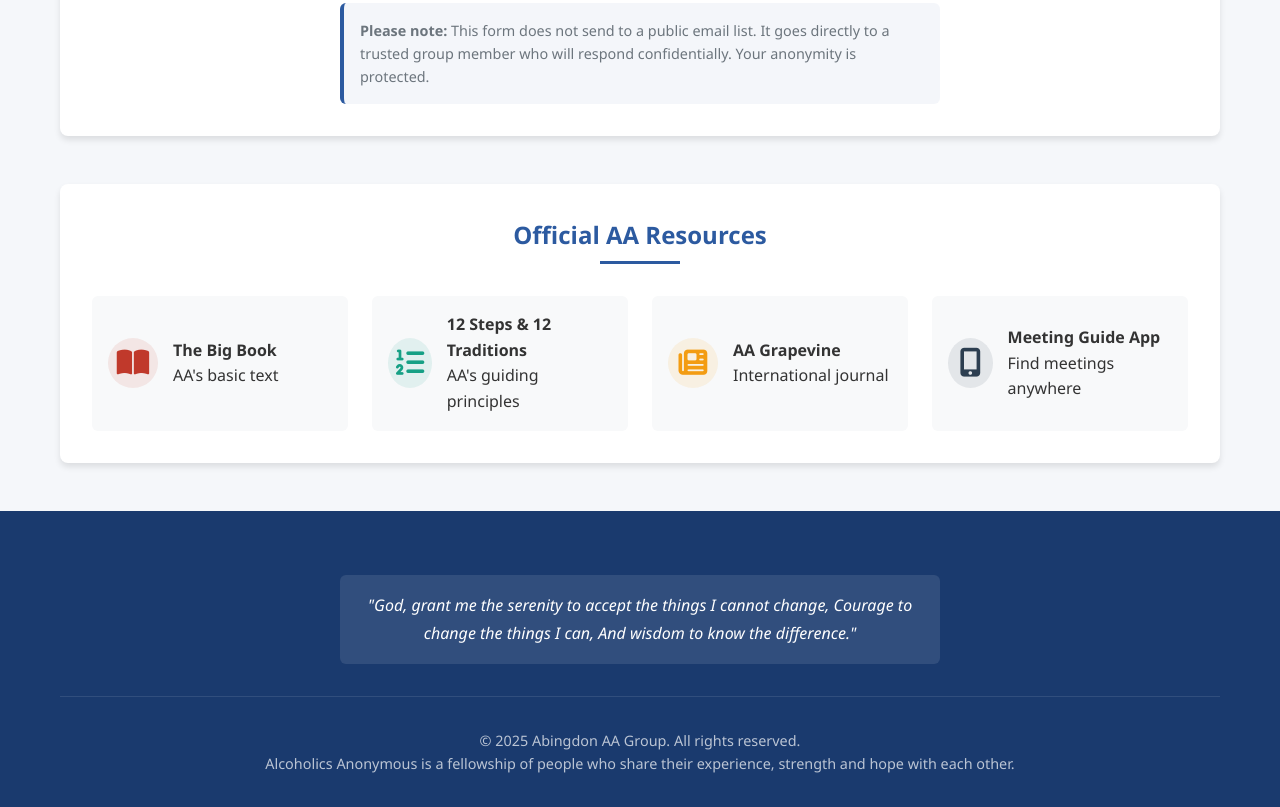
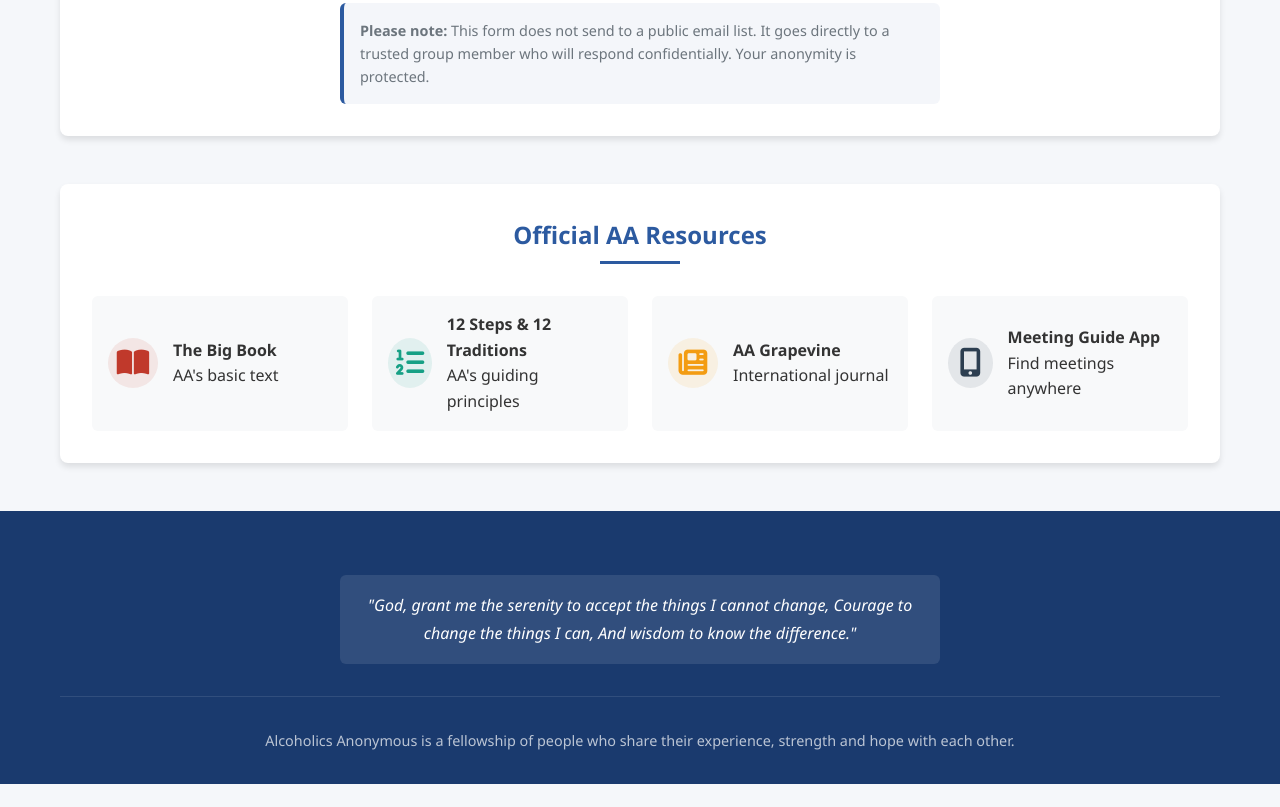
Before and after one commit to pydevle/AbingdonAA, a plain HTML site: page index.html in a window 1280 px wide. Shown: the part 2541-3348 px from the top of the page. After the commit the page ends 3325 px from the top, so only its background shows below. Drawn offline with Linux system fonts and the light colour scheme.

Commit message:
Update index.html

```diff
--- a/index.html
+++ b/index.html
@@ -565,7 +565,6 @@
             </div>
 
             <div class="copyright">
-                <p>© 2025 Abingdon AA Group. All rights reserved.</p>
                 <p>Alcoholics Anonymous is a fellowship of people who share their experience, strength and hope with each other.</p>
             </div>
         </div>
```
